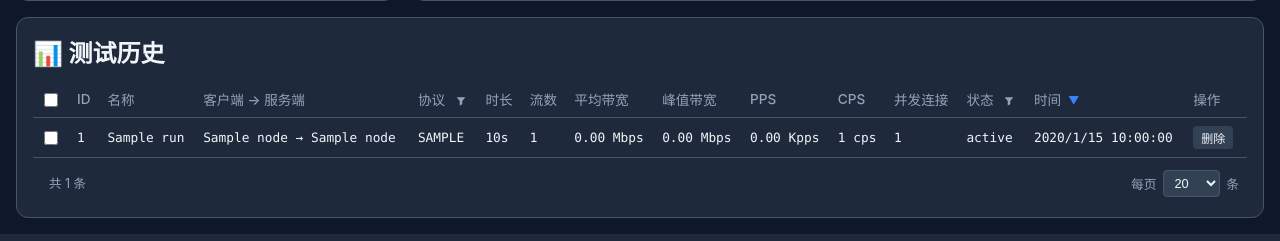
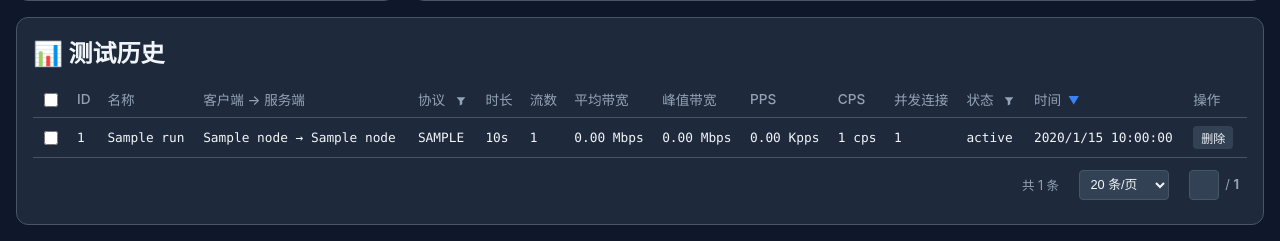
Before and after one commit to chenxin-ucloud/Performance-test, a Flask app: page / in a window 1280 px wide. Shown: the part 1098-1339 px from the top of the page. Run offline with Flask 3, Linux system fonts and the light colour scheme; tables that the repository leaves empty hold one stand-in row (values such as "Sample post").

Commit message:
feat: 添加选择条和页面跳转功能，优化历史记录的用户交互体验

```diff
--- a/center/static/css/style.css
+++ b/center/static/css/style.css
@@ -289,6 +289,7 @@ body {
 
 /* History header row + clear-filter button */
 .history-head {
+    position: relative;
     display: flex;
     align-items: center;
     gap: 0.75rem;
@@ -337,37 +338,78 @@ body {
 }
 .batch-delete-btn:hover { background: var(--accent-red); color: white; }
 
-/* Pagination bar */
+/* Selection bar — inline in the header row, left-aligned with the checkbox column */
+.selection-bar {
+    display: none;
+    align-items: center;
+    gap: 0.6rem;
+    padding: 0.25rem 0.6rem;
+    margin-left: 0.4rem;
+    background: rgba(59,130,246,0.1);
+    border: 1px solid rgba(59,130,246,0.35);
+    border-radius: 6px;
+    font-size: 0.78rem;
+}
+.selection-bar.active { display: flex; }
+.selection-bar .sel-text { color: var(--text-secondary); }
+.selection-bar .sel-text b { color: var(--accent-blue); font-weight: 600; }
+.sel-clear-btn {
+    padding: 0.15rem 0.5rem;
+    font-size: 0.72rem;
+    background: transparent;
+    border: 1px solid var(--border-color);
+    color: var(--text-secondary);
+    border-radius: 4px;
+    cursor: pointer;
+    transition: all 0.15s;
+}
+.sel-clear-btn:hover { color: var(--accent-blue); border-color: var(--accent-blue); }
+
+/* Pagination bar — pinned to the right edge of the history panel */
 .pagination-bar {
     display: flex;
     align-items: center;
-    justify-content: space-between;
-    gap: 1rem;
-    padding: 0.75rem 0.5rem 0.25rem;
+    justify-content: flex-end;
+    gap: 1.25rem;
+    padding: 0.75rem 0.5rem 0.5rem;
     flex-wrap: wrap;
 }
 .pagination {
     display: flex;
     align-items: center;
-    gap: 0.25rem;
+    gap: 0.3rem;
     flex-wrap: wrap;
 }
 .page-btn {
-    padding: 0.3rem 0.6rem;
+    min-width: 30px;
+    height: 30px;
+    padding: 0 0.45rem;
     font-size: 0.8rem;
-    background: var(--bg-card);
+    background: transparent;
     color: var(--text-primary);
     border: 1px solid var(--border-color);
     border-radius: 4px;
     cursor: pointer;
-    min-width: 34px;
     white-space: nowrap;
+    display: inline-flex;
+    align-items: center;
+    justify-content: center;
+    transition: all 0.15s;
 }
-.page-btn:hover:not(:disabled) { border-color: var(--accent-blue); color: var(--accent-blue); }
-.page-btn.active { background: var(--accent-blue); border-color: var(--accent-blue); color: white; cursor: default; }
-.page-btn:disabled { opacity: 0.4; cursor: not-allowed; }
-.page-ellipsis { color: var(--text-secondary); padding: 0 0.2rem; }
-.page-info { color: var(--text-secondary); font-size: 0.78rem; margin-left: 0.5rem; }
+.page-btn:hover:not(:disabled):not(.active) {
+    color: var(--accent-blue);
+    border-color: var(--accent-blue);
+}
+.page-btn.active {
+    background: var(--accent-blue);
+    border-color: var(--accent-blue);
+    color: white;
+    cursor: default;
+}
+.page-btn:disabled { opacity: 0.35; cursor: not-allowed; }
+.page-ellipsis { color: var(--text-secondary); padding: 0 0.15rem; }
+.page-info { color: var(--text-secondary); font-size: 0.78rem; margin-left: 0.4rem; }
+
 .per-page {
     display: flex;
     align-items: center;
@@ -376,7 +418,8 @@ body {
     font-size: 0.8rem;
 }
 .per-page select {
-    padding: 0.25rem 0.4rem;
+    height: 30px;
+    padding: 0 0.4rem;
     font-size: 0.8rem;
     background: var(--bg-card);
     color: var(--text-primary);
@@ -385,6 +428,42 @@ body {
     cursor: pointer;
 }
 .per-page select:focus { outline: none; border-color: var(--accent-blue); }
+
+/* Page jump input */
+.page-jump {
+    display: flex;
+    align-items: center;
+    gap: 0.4rem;
+    color: var(--text-secondary);
+    font-size: 0.8rem;
+}
+.page-jump input {
+    width: 30px;
+    height: 30px;
+    padding: 0 0.4rem;
+    font-size: 0.8rem;
+    text-align: center;
+    background: var(--bg-card);
+    color: var(--text-primary);
+    border: 1px solid var(--border-color);
+    border-radius: 4px;
+    appearance: textfield;
+}
+.page-jump input::-webkit-outer-spin-button,
+.page-jump input::-webkit-inner-spin-button { -webkit-appearance: none; margin: 0; }
+.page-jump input:focus { outline: none; border-color: var(--accent-blue); }
+.page-jump button {
+    height: 30px;
+    padding: 0 0.6rem;
+    font-size: 0.78rem;
+    background: var(--bg-card);
+    color: var(--text-primary);
+    border: 1px solid var(--border-color);
+    border-radius: 4px;
+    cursor: pointer;
+    transition: all 0.15s;
+}
+.page-jump button:hover { border-color: var(--accent-blue); color: var(--accent-blue); }
 
 .status-pending { color: var(--text-secondary); }
 .status-running { color: var(--accent-blue); }
--- a/center/static/js/app.js
+++ b/center/static/js/app.js
@@ -385,7 +385,8 @@ let historySelected = new Set();
 
 function resetToFirstPage() {
     historyPage = 1;
-    historySelected.clear();
+    // Keep historySelected across sort/filter/perPage changes (mainstream tables
+    // preserve selection across views — only explicit "取消选择" or delete clears it).
 }
 
 function sortBy(field) {
@@ -517,17 +518,42 @@ function toggleSelect(id, checked) {
 
 function updateBatchBar() {
     const n = historySelected.size;
-    const cnt = document.getElementById('selectedCount');
+    // Batch delete button in the header
     const btn = document.getElementById('batchDeleteBtn');
+    if (btn) btn.style.display = n > 0 ? '' : 'none';
+    // Selection bar above the table (Element-style "已选 N 项 / 取消选择")
+    const bar = document.getElementById('selectionBar');
+    const cnt = document.getElementById('selCount');
     if (cnt) cnt.textContent = n;
-    if (btn) btn.style.display = n > 0 ? '' : 'none';
+    if (bar) bar.classList.toggle('active', n > 0);
+}
+
+function clearSelection(event) {
+    if (event) event.stopPropagation();
+    historySelected.clear();
+    document.querySelectorAll('#historyTableBody input[type=checkbox][data-id]').forEach(cb => cb.checked = false);
+    updateSelectAllCb();
+    updateBatchBar();
 }
 
 function updateSelectAllCb() {
     const cbs = document.querySelectorAll('#historyTableBody input[type=checkbox][data-id]');
-    const allChecked = cbs.length > 0 && Array.from(cbs).every(cb => cb.checked);
+    const total = cbs.length;
+    const checked = Array.from(cbs).filter(cb => cb.checked).length;
     const cb = document.getElementById('selectAllCb');
-    if (cb) cb.checked = allChecked;
+    if (!cb) return;
+    if (total === 0) {
+        cb.checked = false;
+        cb.indeterminate = false;
+        return;
+    }
+    if (checked === total) {
+        cb.checked = true;
+        cb.indeterminate = false;
+    } else {
+        cb.checked = false;
+        cb.indeterminate = checked > 0; // partial selection → half-check state
+    }
 }
 
 async function batchDelete() {
@@ -550,8 +576,32 @@ async function batchDelete() {
 function changePage(p) {
     if (p < 1 || p > historyPages || p === historyPage) return;
     historyPage = p;
-    historySelected.clear();
+    // Keep selection across pages — each row's checkbox is restored from
+    // historySelected in renderHistory.
     loadHistory();
+}
+
+function pageJump() {
+    const input = document.getElementById('pageJumpInput');
+    if (!input) return;
+    const p = parseInt(input.value);
+    if (isNaN(p) || p < 1) {
+        input.value = '';
+        return;
+    }
+    if (p > historyPages) {
+        input.value = historyPages;
+        changePage(historyPages);
+        return;
+    }
+    changePage(p);
+}
+
+function onPageJumpKey(e) {
+    if (e.key === 'Enter') {
+        e.preventDefault();
+        pageJump();
+    }
 }
 
 function changePerPage(n) {
@@ -569,6 +619,7 @@ function renderPagination() {
         return;
     }
     let html = '';
+    html += `<span class="page-info">共 ${historyTotal} 条</span>`;
     html += `<button class="page-btn" ${cur <= 1 ? 'disabled' : ''} onclick="changePage(${cur - 1})">‹ 上一页</button>`;
     let start = Math.max(1, cur - 2);
     let end = Math.min(total, start + 4);
@@ -581,8 +632,14 @@ function renderPagination() {
     if (end < total - 1) html += `<span class="page-ellipsis">…</span>`;
     if (end < total) html += `<button class="page-btn" onclick="changePage(${total})">${total}</button>`;
     html += `<button class="page-btn" ${cur >= total ? 'disabled' : ''} onclick="changePage(${cur + 1})">下一页 ›</button>`;
-    html += `<span class="page-info">第 ${cur}/${total} 页 · 共 ${historyTotal} 条</span>`;
     cont.innerHTML = html;
+    const totalEl = document.getElementById('totalPagesDisplay');
+    if (totalEl) totalEl.textContent = total;
+    const jump = document.getElementById('pageJumpInput');
+    if (jump) {
+        jump.max = total;
+        jump.value = ''; // keep input empty by default
+    }
 }
 
 function renderHistory(tests) {
--- a/center/templates/index.html
+++ b/center/templates/index.html
@@ -154,7 +154,11 @@
         <div class="history-head">
             <h2>📊 测试历史</h2>
             <button id="clearFilterBtn" class="clear-filter-btn" onclick="clearFilters()" style="display:none">↩ 返回列表</button>
-            <button id="batchDeleteBtn" class="batch-delete-btn" onclick="batchDelete()" style="display:none">🗑 删除选中 (<span id="selectedCount">0</span>)</button>
+            <div class="selection-bar" id="selectionBar">
+                <span class="sel-text">已选择 <b id="selCount">0</b> 项</span>
+                <button class="sel-clear-btn" onclick="clearSelection(event)">取消选择</button>
+            </div>
+            <button id="batchDeleteBtn" class="batch-delete-btn" onclick="batchDelete()" style="display:none">删除</button>
         </div>
         <div class="history-table-wrapper">
             <table id="historyTable">
@@ -204,14 +208,16 @@
         <div class="pagination-bar">
             <div class="pagination" id="pagination"></div>
             <div class="per-page">
-                <span>每页</span>
                 <select id="perPageSelect" onchange="changePerPage(this.value)">
-                    <option value="10">10</option>
-                    <option value="20" selected>20</option>
-                    <option value="50">50</option>
-                    <option value="100">100</option>
+                    <option value="10">10 条/页</option>
+                    <option value="20" selected>20 条/页</option>
+                    <option value="50">50 条/页</option>
+                    <option value="100">100 条/页</option>
                 </select>
-                <span>条</span>
+            </div>
+            <div class="page-jump">
+                <input type="number" id="pageJumpInput" min="1" onkeydown="onPageJumpKey(event)" placeholder="">
+                <span>/ <b id="totalPagesDisplay">1</b></span>
             </div>
         </div>
     </section>
```
